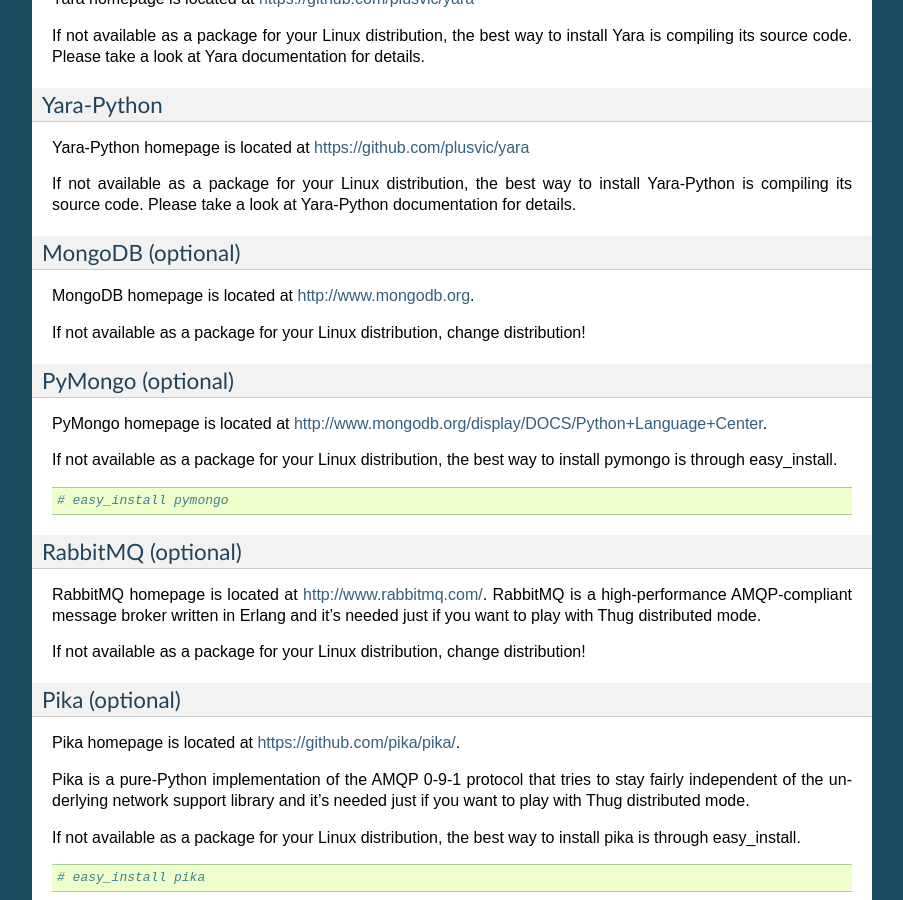
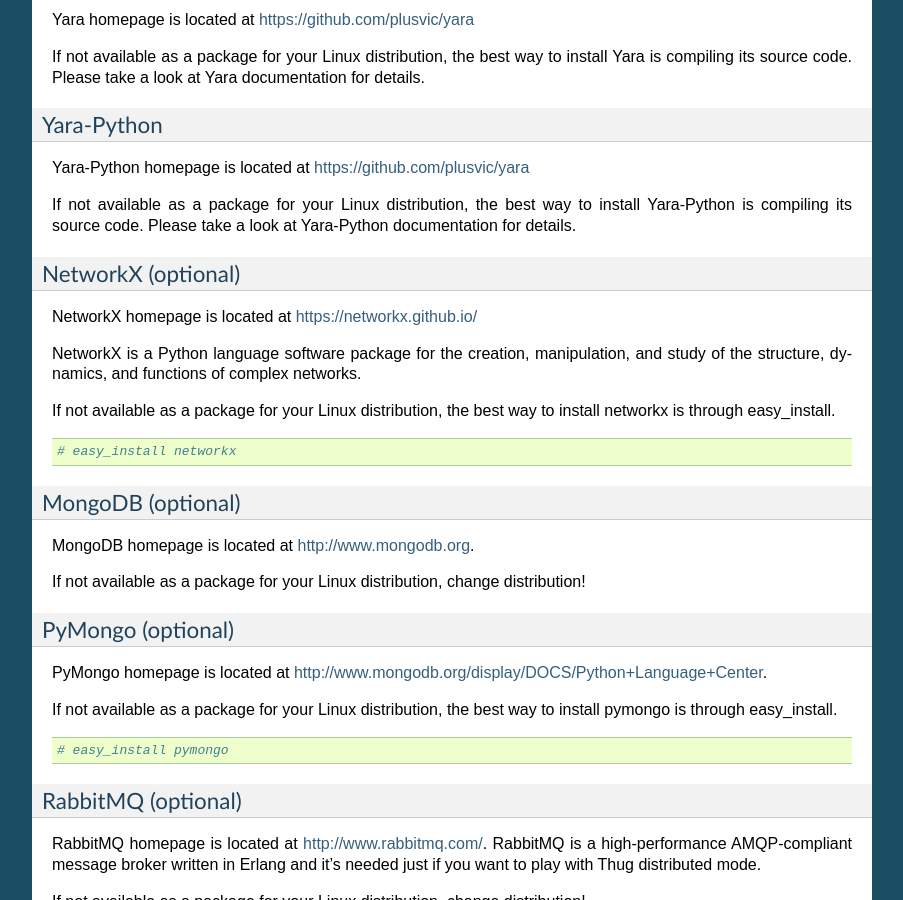
Before and after one commit to buffer/thug, a Sphinx documentation site: the page built from doc/source/build.rst, in a window 1280 px wide and 900 px high, scrolled down 5539 px. Shown: the whole window, without its empty margins (198-1101 px from the left). Built offline with Sphinx 7.4.7, drawn with Linux system fonts in a browser that asks for light colours; some of the changed text lies outside the part shown.

Commit message:
Updated documentation

```diff
--- a/doc/source/build.rst
+++ b/doc/source/build.rst
@@ -29,6 +29,7 @@
 * Rarfile
 * Yara 2.0
 * Yara-Python 2.0
+* NetworkX (optional)
 * MongoDB (optional)
 * PyMongo (optional)
 * RabbitMQ (optional)
@@ -395,6 +396,22 @@
 at Yara-Python documentation for details.
 
 
+NetworkX (optional)
+^^^^^^^^^^^^^^^^^^^
+
+NetworkX homepage is located at https://networkx.github.io/
+
+NetworkX is a Python language software package for the creation, manipulation,
+and study of the structure, dynamics, and functions of complex networks.
+
+If not available as a package for your Linux distribution, the best way
+to install networkx is through easy_install.
+
+.. code-block:: sh
+
+        # easy_install networkx
+
+
 MongoDB (optional)
 ^^^^^^^^^^^^^^^^^^
 
```
Also changed, not shown: README.md (+2 -0 lines).
